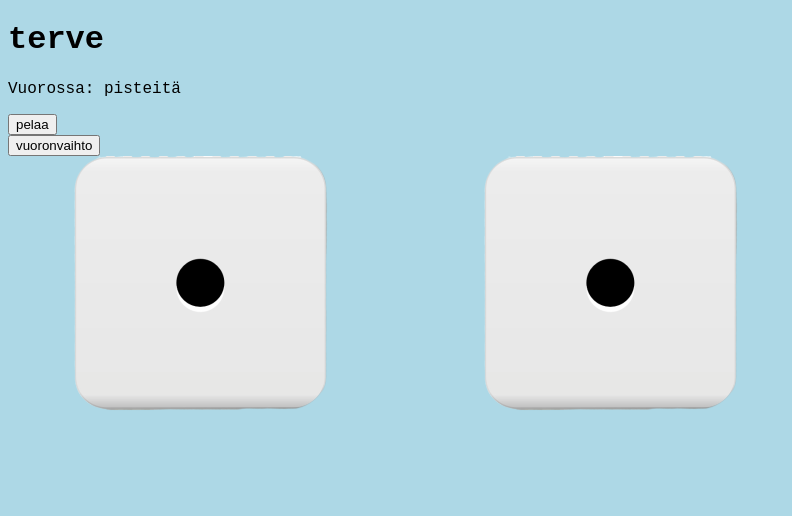
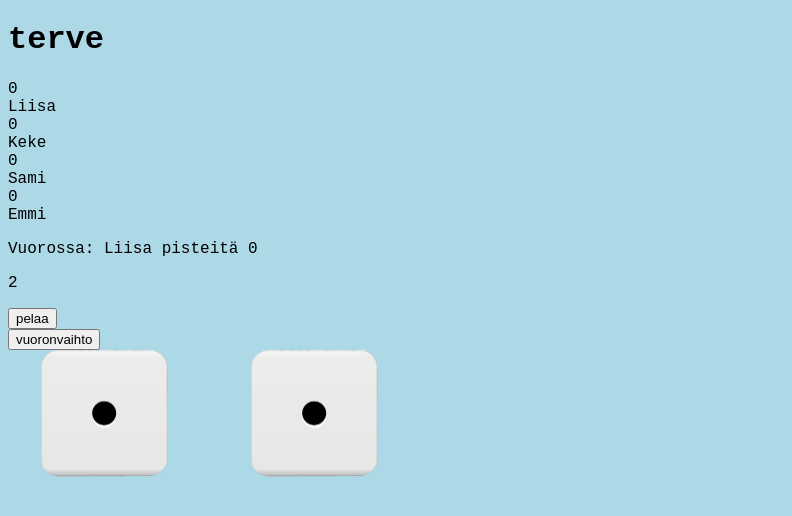
Before and after one commit to urhov/KouluProjut, a PHP site: page /Noppapeli.html in a window 1280 px wide. Shown: the top 516 px of the page, without its empty margins (0-792 px from the left). Run offline with PHP 8.4, Linux system fonts and the light colour scheme.

Commit message:
tein peliä

```diff
--- a/Noppapeli/Noppapeli.css
+++ b/Noppapeli/Noppapeli.css
@@ -2,4 +2,9 @@
     font-family: 'Courier New', Courier, monospace;
 
     background-color: lightblue;
+
+
 }
+.Nopat{
+  max-width: 100px;
+}
--- a/Noppapeli/Noppapeli.html
+++ b/Noppapeli/Noppapeli.html
@@ -19,7 +19,8 @@
         <p>Vuorossa: <span id="vuorossa"></span> pisteitä <span id="htmlPisteet"></span></p>
     </div>
 
-    <div>
+    <di
+    v>
         </p><p id="numerot"></p>
     </div>
 
@@ -32,10 +33,10 @@
     <div class="vuoro">
         <button onclick="vuoronVaihto()">vuoronvaihto</button>
     </div>
-    <div class="Nopat">
-        <img src="./Kuva/1.png" id="noppaKuva" alt="1 png">
-        <img src="./Kuva/1.png" id="toinenNoppa" alt="1 png">
-    </div>
+    <span class="Nopat">
+        <img src="./Kuva/1.png" id="noppaKuva" alt="1 png" style="width:200px;">
+        <img src="./Kuva/1.png" id="toinenNoppa" alt="1 png" style= "width:200px;">
+    </span>
 
 
 <script src="Noppapeli.js"></script>
--- a/Noppapeli/Noppapeli.js
+++ b/Noppapeli/Noppapeli.js
@@ -51,11 +51,35 @@
     x = Math.floor((Math.random() * 6) + 1);
     f = Math.floor((Math.random() * 6) + 1);
 
+    // Tuliko tuplat
+      // Oliko kaksi ykköstä
+        // -> +25 pistettä
+      //  Jos ei kaksi ykköstä
+        // -> pisteet + 2xnopat
+    // Jos ei tuplia
+      // jos toinen on ykkönen
+        // vuoro vaihtuu
+      // Jos ei ykkösiä
+        // pisteet + nopat
+
 
     pisteet = pisteet + x + f;
 
-    if ("numerot"=1){
-
+    if (x == f){ // jos nopat ovat samaa lukua
+      if(x == 1){ // molemmat on ykkösiä
+        pisteet = pisteet + 25;
+      } else {
+        pisteet = pisteet + (x + f)* 2;
+      }
+    } else { // nopat on eri lukuja
+      if (x == 1 || f == 1) {
+       // vuoron vaihto
+        vuoronVaihto()
+        pisteet = 0;
+        updateUi();
+      } else {
+        // pisteet
+      }
     }
 
     updateUi();
@@ -66,9 +90,9 @@
 function vuoronVaihto(){
   pelaajat[vuoro].pisteet = pisteet;
   vuoro++;
+  pisteet = 0;
   if (vuoro >= pelaajat.length){
     vuoro = 0;
-    pisteet = 0;
   }
   updateUi();
 }
```
